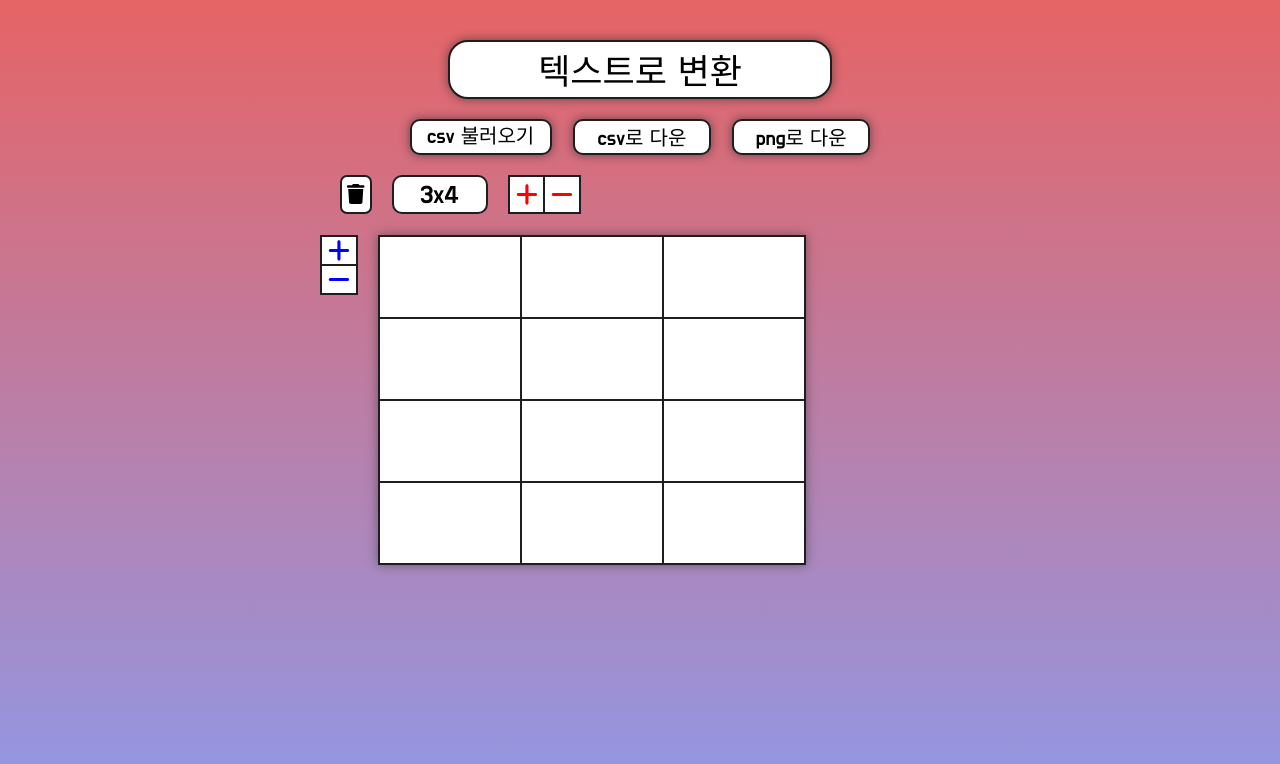
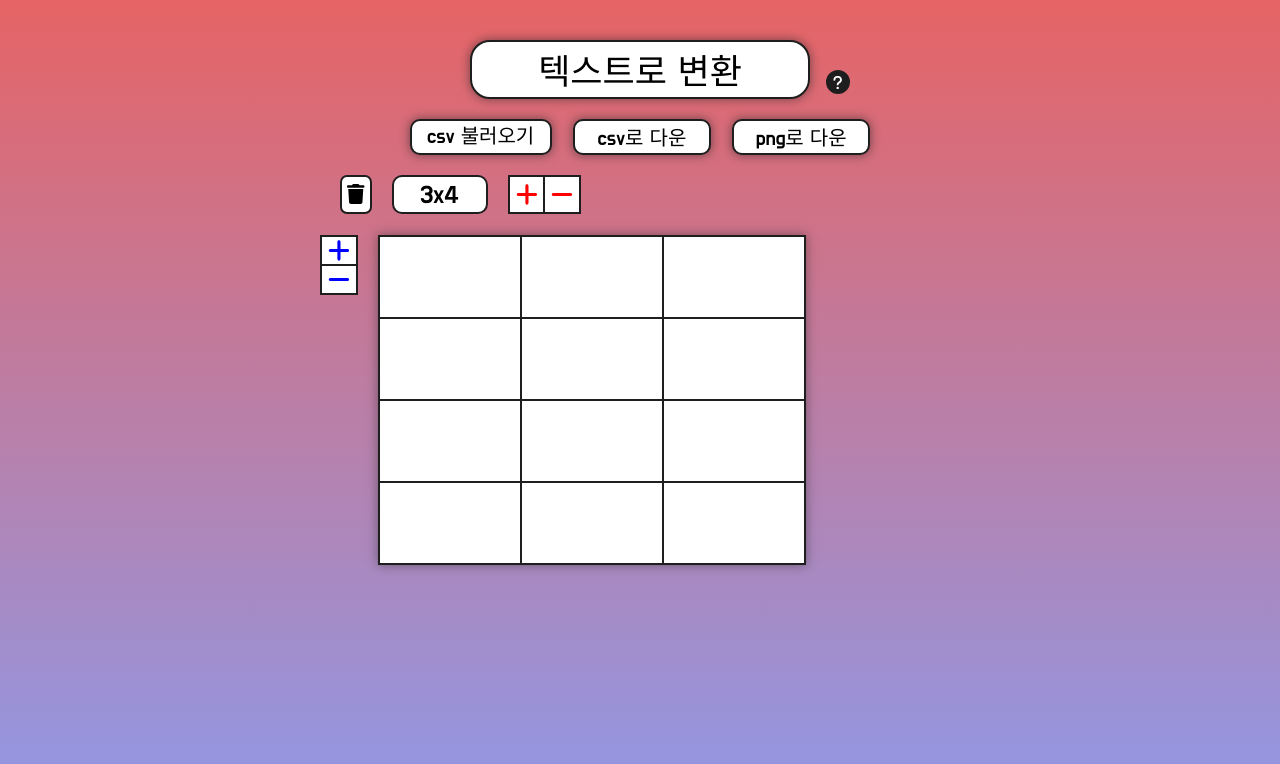
Before and after one commit to Barkshihun/table-to-text, a React (Vite) app: page / in a window 1280 px wide. Shown: the top 764 px of the page. Built offline with nearby package versions, Linux system fonts and the light colour scheme.

Commit message:
✨ Feat: 툴팁 추가

```diff
--- a/src/App.tsx
+++ b/src/App.tsx
@@ -3,6 +3,8 @@ import { useRef } from "react";
 import { setIsHome } from "./store/componentRenderSlice";
 import { setTableListForTransform } from "./store/tableSlice";
 import { RootState } from "./store/store";
+import { FontAwesomeIcon } from "@fortawesome/react-fontawesome";
+import { faQuestion } from "@fortawesome/free-solid-svg-icons";
 import Output from "./pages/Output";
 import Home from "./pages/Home";
 import "./scss/App.scss";
@@ -59,6 +61,7 @@ function App() {
   return (
     <>
       <header>
+        <div className="relative">
           <button
             className="btn btn--main-tranform btn--emphasize"
             onClick={() => {
@@ -73,6 +76,11 @@ function App() {
           >
             {isHome === true ? "텍스트로 변환" : "표로 가기"}
           </button>
+          <div className="toolTip">
+            <FontAwesomeIcon icon={faQuestion} />
+            <div className="toolTip__text">글자마다 크기가 다 다르기 때문에 변환이 잘 안 될 수 있습니다</div>
+          </div>
+        </div>
       </header>
       {isHome === true ? <Home contentEditablePresRef={contentEditablePresRef} /> : <Output />}
     </>
--- a/src/scss/App.scss
+++ b/src/scss/App.scss
@@ -37,3 +37,56 @@ header {
 .no-scroll {
   overflow: hidden !important;
 }
+.relative {
+  position: relative;
+}
+.toolTip {
+  width: 20px;
+  height: 20px;
+  display: flex;
+  justify-content: center;
+  align-items: center;
+  position: absolute;
+  right: -40px;
+  bottom: 5px;
+  background-color: $black;
+  color: white;
+  cursor: pointer;
+  @extend %border;
+  border-radius: 50%;
+  svg {
+    font-size: 15px;
+  }
+}
+.toolTip__text {
+  visibility: hidden;
+  padding: 20px;
+  line-height: 1.3;
+  position: absolute;
+  z-index: 3;
+  display: flex;
+  align-items: center;
+  text-align: center;
+  top: 35px;
+  width: 120px;
+  height: 100px;
+  background-color: rgb(84 84 84);
+  border-radius: 10px;
+  color: white;
+  cursor: auto;
+  word-break: keep-all;
+  @extend %shadow;
+  &::after {
+    content: "";
+    position: absolute;
+    border-style: solid;
+    border-width: 10px;
+    bottom: 100%;
+    left: 50%;
+    margin-left: -10px;
+    border-color: transparent transparent rgb(84 84 84) transparent;
+  }
+}
+.toolTip:hover .toolTip__text {
+  visibility: visible;
+}
```
Lines whose indentation alone changed are shown as unchanged.
